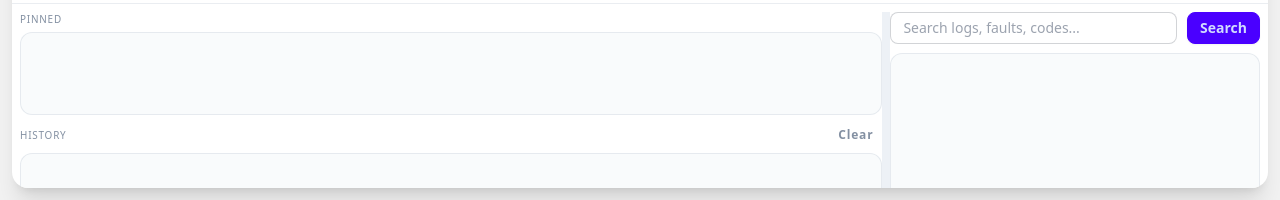
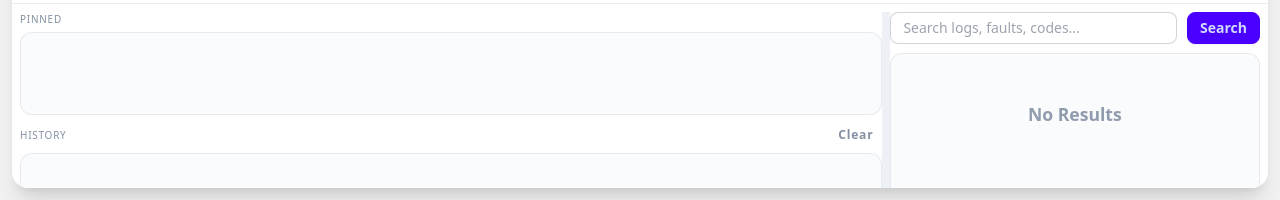
Before and after one commit to fillet54/log-viewer, a Flask app: template templates/index.html in a window 1280 px wide. Shown: the part 686-886 px from the top of the page. Run offline with Flask 3, Linux system fonts and the light colour scheme; the template is opened without the code that fills it: most values are stand-ins (such as "Sample title", 1, 10 or a date in 2020); some libraries are stand-ins or nearby versions.

Commit message:
Finally fix search performance

```diff
--- a/static/styles.css
+++ b/static/styles.css
@@ -359,7 +359,10 @@
 
 .search-controls {
   display: flex;
+  flex-direction: row;
   gap: 0.6rem;
+  align-items: center;
+  contain: layout;
 }
 
 .search-controls .input:focus,
@@ -411,6 +414,16 @@
   display: flex;
   flex-direction: column;
   gap: 0.35rem;
+}
+
+.no-results {
+  display: flex;
+  align-items: center;
+  justify-content: center;
+  min-height: 120px;
+  color: rgba(100, 116, 139, 0.7);
+  font-size: 1.1rem;
+  font-weight: 600;
 }
 
 .search-item .search-level {
--- a/templates/components/search_pane.js
+++ b/templates/components/search_pane.js
@@ -278,6 +278,11 @@ LogApp.initSearchPane = (logData, bus) => {
     resultsState.items = items;
     resultsState.lastRange = [0, 0];
     setResultsSpacer();
+    if (!items.length) {
+      resultsItems.style.transform = "translateY(0)";
+      resultsItems.innerHTML = '<div class="no-results">No Results</div>';
+      return;
+    }
     updateResultsVirtual();
   };
 
```
